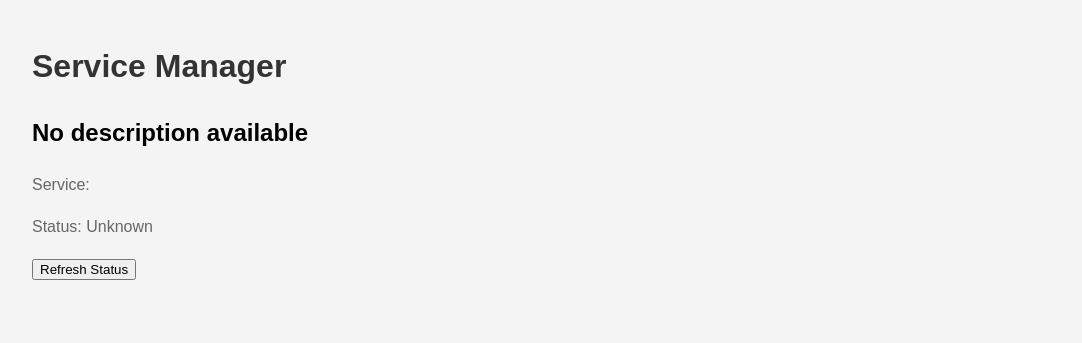
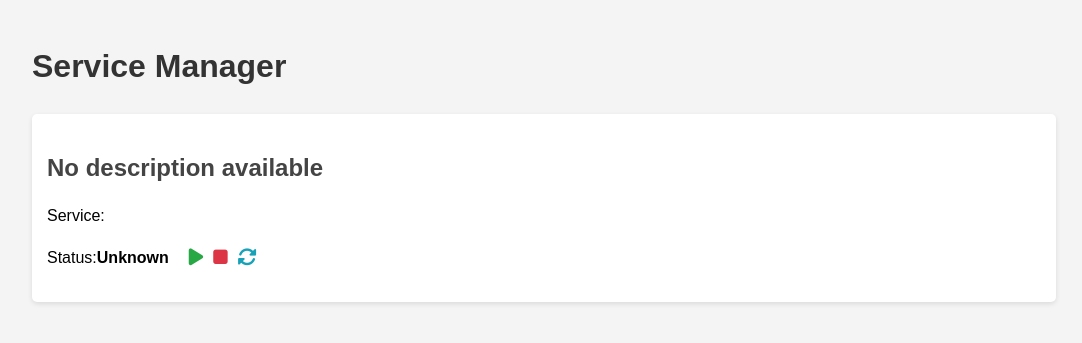
Before and after one commit to lalanikarim/service-manager, a Flask app: page / in a window 1280 px wide. Shown: the top 343 px of the page, without its empty margins (96-1178 px from the left). Run offline with Flask 3, Linux system fonts and the light colour scheme; some libraries are stand-ins or nearby versions.

Commit message:
Update button visuals

```diff
--- a/static/style.css
+++ b/static/style.css
@@ -17,6 +17,58 @@ h1 {
     color: #333;
 }
 
-p {
-    color: #666;
+h2 {
+    color: #444;
+    margin-bottom: 5px;
 }
+
+.service {
+    background: #fff;
+    border-radius: 5px;
+    padding: 15px;
+    margin-bottom: 20px;
+    box-shadow: 0 2px 5px rgba(0,0,0,0.1);
+}
+
+.status-line {
+    display: flex;
+    align-items: center;
+    margin-top: 10px;
+}
+
+.status {
+    font-weight: bold;
+    margin-right: 10px;
+}
+
+.status.active {
+    color: #28a745;
+}
+
+.status.inactive {
+    color: #dc3545;
+}
+
+.action-icon {
+    cursor: pointer;
+    margin-left: 10px;
+    font-size: 1.2em;
+    color: #007bff;
+    transition: color 0.3s ease;
+}
+
+.action-icon:hover {
+    color: #0056b3;
+}
+
+.start-icon {
+    color: #28a745;
+}
+
+.stop-icon {
+    color: #dc3545;
+}
+
+.refresh-icon {
+    color: #17a2b8;
+}
--- a/templates/index.html
+++ b/templates/index.html
@@ -5,6 +5,7 @@
     <meta name="viewport" content="width=device-width, initial-scale=1.0">
     <title>Service Manager</title>
     <link rel="stylesheet" href="{{ url_for('static', filename='style.css') }}">
+    <link rel="stylesheet" href="https://cdnjs.cloudflare.com/ajax/libs/font-awesome/6.6.0/css/all.min.css">
 </head>
 <body>
     <div class="container">
@@ -14,12 +15,12 @@
             <div class="service" id="service-{{ service_name }}">
                 <h2>{{ description }}</h2>
                 <p>Service: {{ service_name }}</p>
-                <p>Status: <span class="status" id="status-{{ service_name }}">Unknown</span></p>
-                <div class="button-container">
-                    <button class="start-button" onclick="startService('{{ service_name }}')" style="display: none;">Start</button>
-                    <button class="stop-button" onclick="stopService('{{ service_name }}')" style="display: none;">Stop</button>
-                    <button onclick="refreshStatus('{{ service_name }}')">Refresh Status</button>
-                </div>
+                <p class="status-line">
+                    Status: <span class="status" id="status-{{ service_name }}">Unknown</span>
+                    <i class="fas fa-play action-icon start-icon" onclick="startService('{{ service_name }}')" title="Start Service"></i>
+                    <i class="fas fa-stop action-icon stop-icon" onclick="stopService('{{ service_name }}')" title="Stop Service"></i>
+                    <i class="fas fa-sync-alt action-icon refresh-icon" onclick="refreshStatus('{{ service_name }}')" title="Refresh Status"></i>
+                </p>
             </div>
             {% endfor %}
         </div>
@@ -49,21 +50,26 @@
                 .then(data => {
                     const statusElement = document.getElementById(`status-${service}`);
                     statusElement.textContent = data.status;
-                    updateButtons(service, data.status);
+                    updateIcons(service, data.status);
                 });
         }
 
-        function updateButtons(service, status) {
+        function updateIcons(service, status) {
             const serviceElement = document.getElementById(`service-${service}`);
-            const startButton = serviceElement.querySelector('.start-button');
-            const stopButton = serviceElement.querySelector('.stop-button');
+            const startIcon = serviceElement.querySelector('.start-icon');
+            const stopIcon = serviceElement.querySelector('.stop-icon');
+            const statusElement = serviceElement.querySelector('.status');
 
             if (status === 'active') {
-                startButton.style.display = 'none';
-                stopButton.style.display = 'inline-block';
+                startIcon.style.display = 'none';
+                stopIcon.style.display = 'inline-block';
+                statusElement.classList.remove('inactive');
+                statusElement.classList.add('active');
             } else {
-                startButton.style.display = 'inline-block';
-                stopButton.style.display = 'none';
+                startIcon.style.display = 'inline-block';
+                stopIcon.style.display = 'none';
+                statusElement.classList.remove('active');
+                statusElement.classList.add('inactive');
             }
         }
 
```
